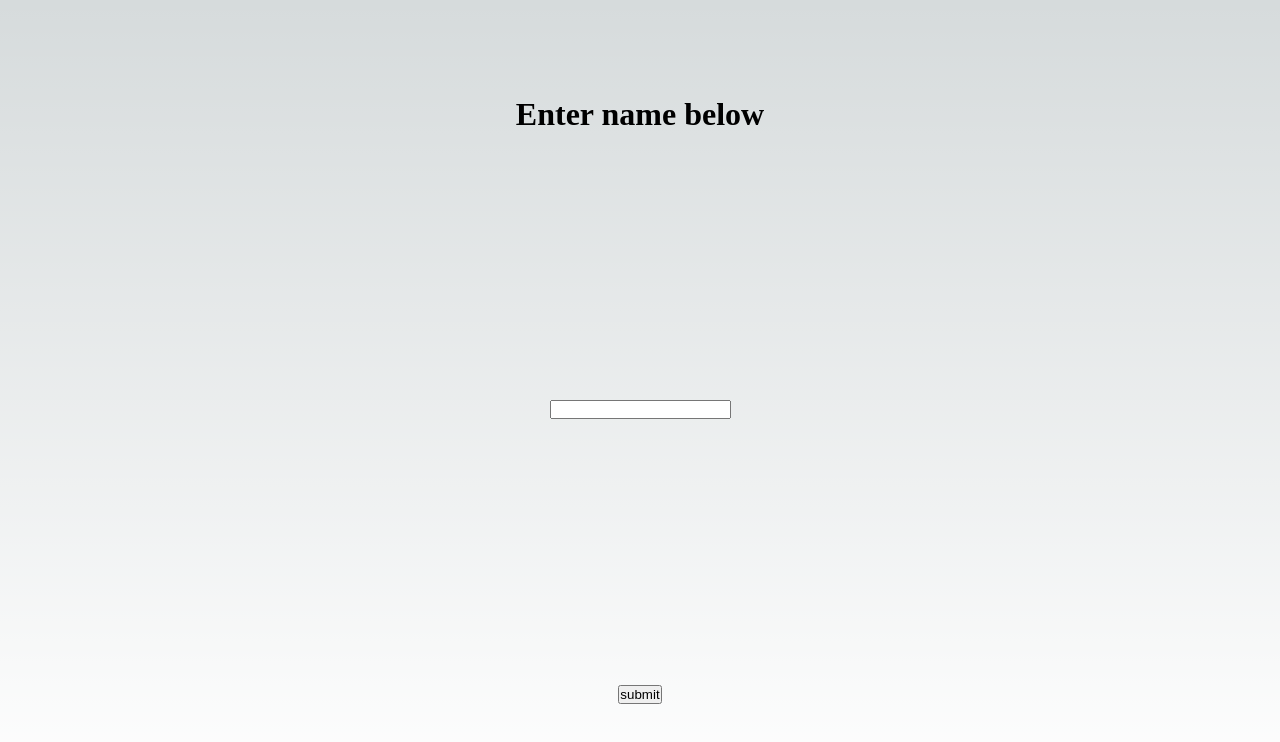
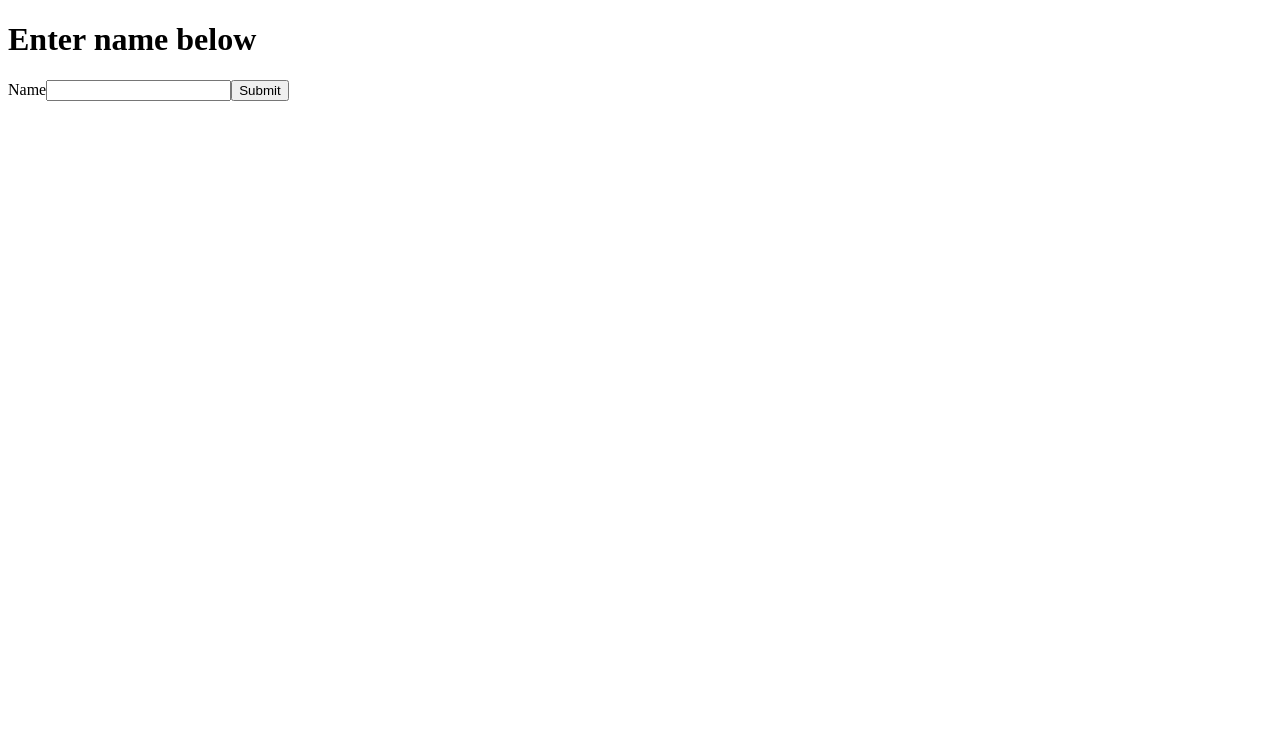
Before and after one commit to luc-ky-khuu/TermPush, a Next.js app: page / in a window 1280 px wide. Shown: the top 742 px of the page. Built offline with nearby package versions, Linux system fonts and the light colour scheme.

Commit message:
Testing nextjs and typescript 2023-01-26

```diff
--- a/src/app/page.tsx
+++ /dev/null
@@ -1,15 +0,0 @@
-import Image from 'next/image'
-import { Inter } from '@next/font/google'
-import styles from './page.module.css'
-
-const inter = Inter({ subsets: ['latin'] })
-
-export default function Home() {
-  return (
-    <main className={styles.main}>
-      <h1>Enter name below</h1>
-      <input></input>
-      <button>submit</button>
-    </main>
-  )
-}
--- a/src/pages/api/hello.ts
+++ b/src/pages/api/hello.ts
@@ -5,9 +5,6 @@ type Data = {
   name: string
 }
 
-export default function handler(
-  req: NextApiRequest,
-  res: NextApiResponse<Data>
-) {
-  res.status(200).json({ name: 'John Doe' })
+export default function handler() {
+  console.log('hello');
 }
--- /dev/null
+++ b/src/pages/index.tsx
@@ -0,0 +1,34 @@
+import Image from 'next/image'
+import { Inter } from '@next/font/google'
+import styles from '../app/page.module.css'
+import Router, { useRouter } from 'next/router'
+import React, { useState } from 'react'
+const inter = Inter({ subsets: ['latin'] })
+
+
+
+export default function Home() {
+  const [name, setName] = useState('');
+
+  function test(event: React.FormEvent<HTMLFormElement>) {
+    event.preventDefault();
+    Router.push(`/${name}`)
+  }
+
+  const setInput = (event: React.ChangeEvent<HTMLInputElement>) => {
+    event.preventDefault();
+    let input:string = event.target.value;
+    setName(input);
+  }
+
+  return (
+    <main>
+      <h1>Enter name below</h1>
+      <form onSubmit={test}>
+        <label htmlFor='nameInput'>Name</label>
+        <input type='text' id='nameInput' name='nameInput' value={name} onChange={(event) => setInput(event)}/>
+        <button type='submit'>Submit</button>
+      </form>
+    </main>
+  )
+}
```
Also changed, not shown: src/pages/[name].tsx (+11 -2 lines).
